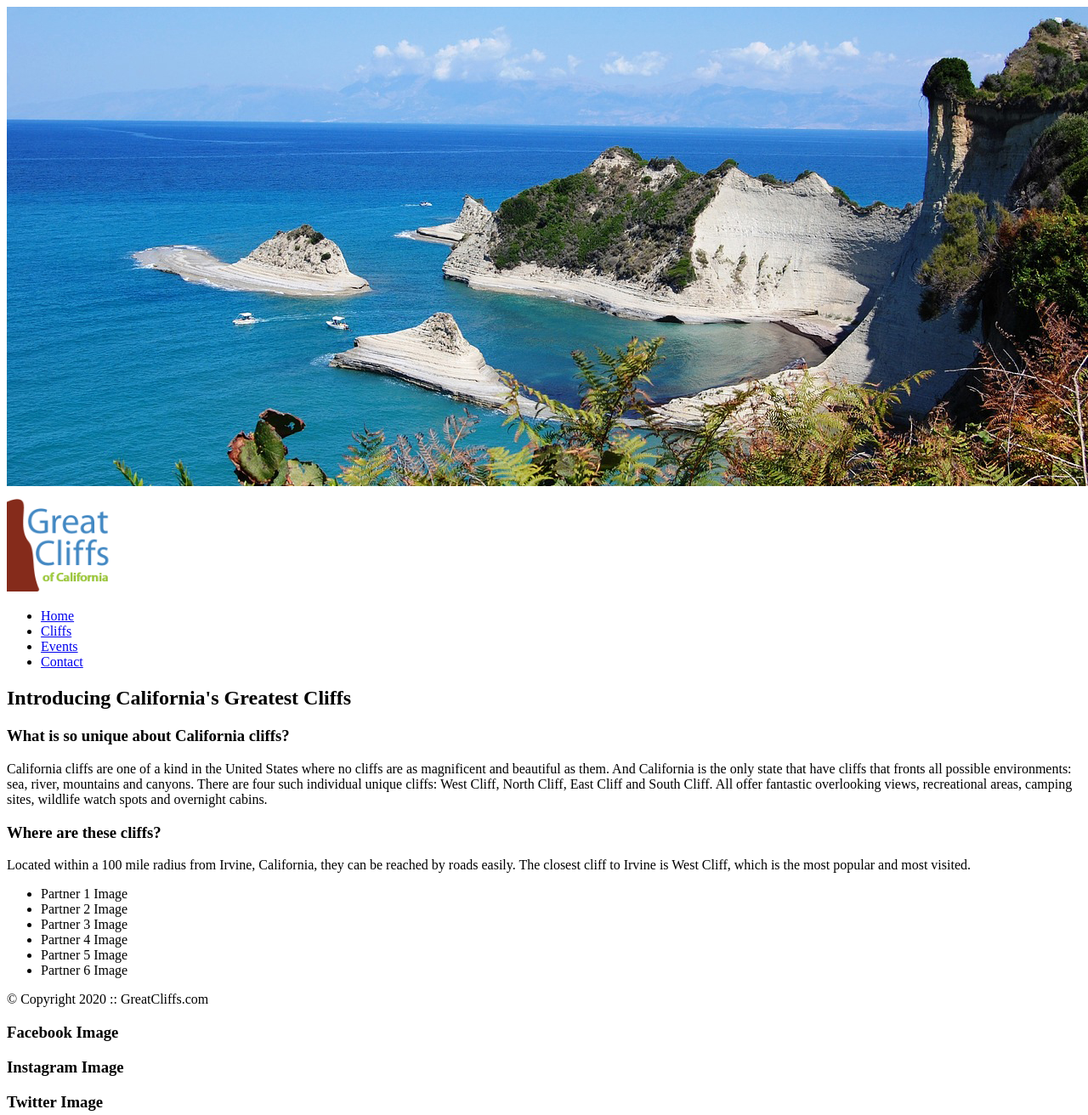
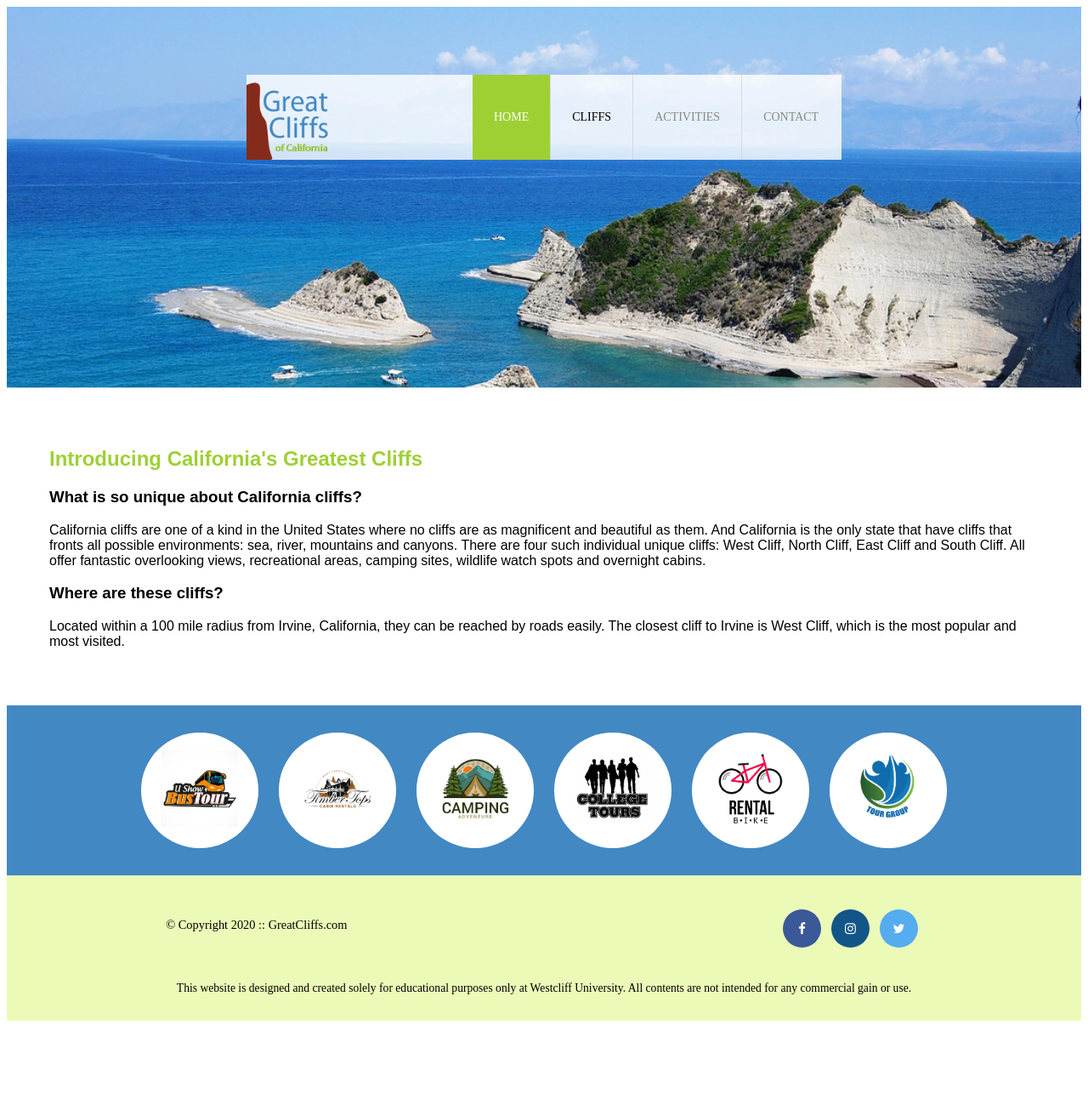
Before and after one commit to mackery369/homework-module1, a plain HTML site: page index.html in a window 1280 px wide. Shown: the top 1312 px of the page at 85% size. After the commit the page ends 1209 px from the top, so only its background shows below. Drawn offline with Linux system fonts and the light colour scheme.

Commit message:
Week2-Day1 Homework

```diff
--- a/index.html
+++ b/index.html
@@ -3,39 +3,197 @@
     <head>
         <title>homework-module1-Great Cliffs</title>
         <meta charset="utf-8">
+
+        <!-- Font Awesome -->
+        <link rel="stylesheet" href="https://cdnjs.cloudflare.com/ajax/libs/font-awesome/4.7.0/css/font-awesome.min.css">
+
+        <!--Embed Style Method-->
+        <style>
+            /* Header */
+            header {
+                width: 100%;
+                min-height: 400px;
+                padding-top: 3em;
+            }
+            #home header{
+                background: no-repeat lightgrey url(images/cliff_ocean.jpg);
+                background-size: 1500px;
+            }
+            .main-header {
+                background-color: rgb(255, 255, 255, 0.8);
+                width: 700px;
+                margin: 2em auto 0 auto;
+                min-height: 100px;
+                height: 100px;
+            }
+            .main-header .logo img {
+                width: 100px;
+                height: 100px;
+                margin: 0 2em 0 0;
+                float: left;
+            }
+            /* Navigation */
+            .main-menu {
+                margin-left: 226px;
+                font-weight: 400;
+            }
+            .main-menu ul li {
+                list-style-type: none;
+                display: inline-block;
+                float: left;
+                padding-left: 25px;
+                padding-right: 25px;
+                border-left: 1px solid rgba(202, 204, 202, 0.6);
+                line-height: 100px;
+                text-transform: uppercase;
+                font-size: 14px;
+            }
+            .main-menu ul li a {
+                text-decoration: none;
+                color: #888;
+            }
+            .main-menu ul li a:hover {
+                color: #9ed034;
+            }
+            .main-menu ul li.active {
+                background: #9ed034;
+                border: none;
+            }
+            .main-menu ul li.active a {
+                color: #fff;
+            }
+            /* Main */
+            .main {
+                font-family: Arial, Helvetica, sans-serif;
+                padding-top: 50px;
+                padding-left: 50px;
+                padding-right: 50px;
+                padding-bottom: 50px;
+            }
+            /* Partners */
+            section {
+                width: 100%;
+                background-color: #4288C3;
+            }
+            section #partners {
+                width: 1200px;
+                padding: 2em 0 2em 0;
+                margin: 0 auto;
+                text-align: center;
+            }
+            section #partners .partner {
+                display: inline-block;
+                margin: 0 0.75em;
+                padding: 1.3em 1.5em;
+                background-color: #fff;
+                border-radius: 50%;
+            }
+            section #partners .partner img {
+                width: 90px;
+                height: 90px;
+            }
+            /* Footer */
+            footer {
+               width: 100%;
+               height: 155px;
+               padding-bottom: 1em;
+               background-color: #ecfab8;
+            }
+            footer #nondisclaimer .copy {
+                padding: 3.5em 3.5em 3.5em 13em;
+                float: left;
+                font-size: 0.9em;
+            }
+            footer #nondisclaimer .social {
+                padding: 2.5em;
+                margin-right: 9.25em;
+                float: right;
+            }
+            footer #disclaimer {
+                clear: both;
+            }
+            footer #disclaimer p {
+                font-size: 0.85em;
+                text-align: center;
+            }
+            /* Style Awesome Icons */
+            footer #nondisclaimer .social .fa {
+                padding: 15px;
+                font-size: 15px;
+                width: 15px;
+                text-align: center;
+                text-decoration: none;
+                margin: 0 4px;
+                border-radius: 50%;
+            }
+            footer #nondisclaimer .social .fa:hover {
+                opacity: 0.7;
+            }
+            /* Facebook */
+            .fa-facebook {
+                background: #3B5998;
+                color: white;
+            }
+            /* Instagram */
+            .fa-instagram {
+                background: #125688;
+                color: white;
+            }
+            /* Twitter */
+            .fa-twitter {
+            background: #55ACEE;
+            color: white;
+            }
+        </style>
     </head>
 
-    <body>
+    <body id="home">
+    <div id="container">
         <header>
-            <img src="images/cliff_ocean.jpg" alt="Ocean View Cliff" width="1280" height="564">
-            <div class="main-header"></div>
-            <div class="logo"
-            <! h3 Great Cliff's Logo >
-                <img src="images/logo.png" alt="Great Cliffs Logo" width="125">
+            <!--<img src="images/cliff_ocean.jpg" alt="Ocean View Cliff" width="1280" height="564">-->
+            <div class="main-header">
+                <div class="logo">
+                    <img src="images/logo.png" alt="Great Cliffs Logo" width="125">
+                </div>
             <nav>
-                <div class="main-menu"></div>
+                <div class="main-menu">
                 <ul>
-                    <li><a href="index.html">Home</a></li>
-                    <li><a href="index.html">Cliffs</a></li>
-                    <li><a href="activities.html">Events</a></li>
+                    <li class="active"><a href="index.html">Home</a></li>
+                    <li>Cliffs</li>
+                    <li><a href="activities.html">Activities</a></li>
                     <li><a href="contact.html">Contact</a></li>
                 </ul>
+                </div>
             </nav>
+            </div>
         </header>
-        <h2>Introducing California's Greatest Cliffs</h2>
-        <h3>What is so unique about California cliffs?</h3>
-        <p>California cliffs are one of a kind in the United States where no cliffs are as magnificent and beautiful as them. And California is the only state that have cliffs that fronts all possible environments: sea, river, mountains and canyons. There are four such individual unique cliffs: West Cliff, North Cliff, East Cliff and South Cliff. All offer fantastic overlooking views, recreational areas, camping sites, wildlife watch spots and overnight cabins.</p>
-        <h3>Where are these cliffs?</h3>
-        <p>Located within a 100 mile radius from Irvine, California, they can be reached by roads easily. The closest cliff to Irvine is West Cliff, which is the most popular and most visited.</p>
+        <div class="main">
+            <h2 style="color: #9ed034">Introducing California's Greatest Cliffs</h2>
+            <h3>What is so unique about California cliffs?</h3>
+            <p>California cliffs are one of a kind in the United States where no cliffs are as magnificent and beautiful as them. And California is the only state that have cliffs that fronts all possible environments: sea, river, mountains and canyons. There are four such individual unique cliffs: West Cliff, North Cliff, East Cliff and South Cliff. All offer fantastic overlooking views, recreational areas, camping sites, wildlife watch spots and overnight cabins.</p>
+            <h3>Where are these cliffs?</h3>
+            <p>Located within a 100 mile radius from Irvine, California, they can be reached by roads easily. The closest cliff to Irvine is West Cliff, which is the most popular and most visited.</p>
+        </div>
         <section>
-            <ul>
-                <div id="partners"></div>
-                <li class="partner">Partner 1 Image</li>
-                <li class="partner">Partner 2 Image</li>
-                <li class="partner">Partner 3 Image</li>
-                <li class="partner">Partner 4 Image</li>
-                <li class="partner">Partner 5 Image</li>
-                <li class="partner">Partner 6 Image</li>
+            <ul id="partners">
+                <li class="partner">
+                    <img src="images/partners/partner-bustour.png" alt="Partner Bus Tours"
+                </li>
+                <li class="partner">
+                    <img src="images/partners/partner-cabinrental.png" alt="Partner Cabin Rental"
+                </li>
+                <li class="partner">
+                    <img src="images/partners/partner-campingadv.png" alt="Partner Camping Adventure"
+                </li>
+                <li class="partner">
+                    <img src="images/partners/partner-collegetours.png" alt="Partner College Tours"
+                </li>
+                <li class="partner">
+                    <img src="images/partners/partner-rentalbike.png" alt="Partner Bike Rentals"
+                </li>
+                <li class="partner">
+                    <img src="images/partners/partner-tourgroup.png" alt="Partner Tour Group"
+                </li>
             </ul>
         </section>
         <footer>
@@ -44,14 +202,15 @@
                     &copy; Copyright 2020 :: GreatCliffs.com
                 </div>
                 <div class="social">
-                    <h3>Facebook Image</h3>
-                    <h3>Instagram Image</h3>
-                    <h3>Twitter Image</h3>
+                    <a href="#" class="fa fa-facebook"></a>
+                    <a href="#" class="fa fa-instagram"></a>
+                    <a href="#" class="fa fa-twitter"></a>
                 </div>
             </div>
             <div id="disclaimer">
                 <p>This website is designed and created solely for educational purposes only at Westcliff University. All contents are not intended for any commercial gain or use.</p>
             </div>
         </footer>
+    </div>
     </body>
 </html>
```
Also changed, not shown: activities.html (+2 -2 lines), contact.html (+2 -2 lines), images/partners/partner-bustour.png (added), images/partners/partner-cabinrental.png (added), images/partners/partner-campingadv.png (added), images/partners/partner-collegetours.png (added), images/partners/partner-rentalbike.png (added), images/partners/partner-tourgroup.png (added), 4 other files.
